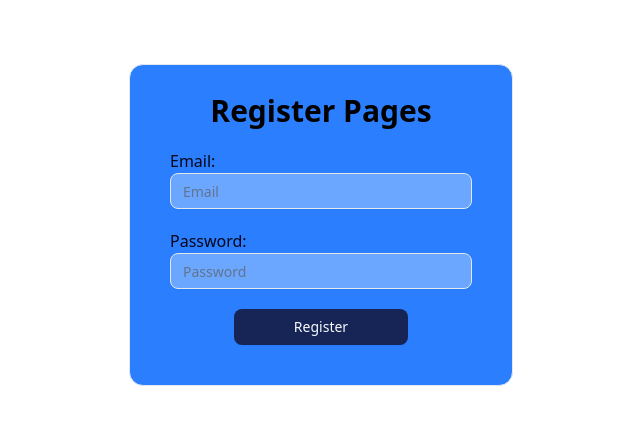
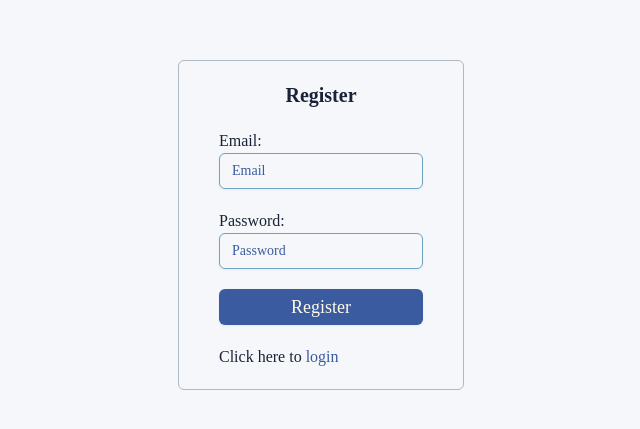
Before and after one commit to shofiyatunnisa9/Cepat-Invoice, a React (Vite) app: page /register in a window 1280 px wide. Shown: the part 175-604 px from the top of the page, without its empty margins (319-959 px from the left). Built offline with nearby package versions, Linux system fonts and the light colour scheme.

Commit message:
update login register

```diff
--- a/src/components/ui/LayoutAuth.tsx
+++ b/src/components/ui/LayoutAuth.tsx
@@ -1,16 +1,20 @@
-import { useEffect } from "react"
+import { cn } from "@/lib/utils"
 import { Outlet, useNavigate } from "react-router-dom"
 
 const LayoutAuth = () =>{
   const token = localStorage.getItem('token')
   const navigate = useNavigate()
 
+  const style = cn("w-screen h-screen flex items-center justify-center")
+
   if(token){
       navigate('/')
   }
 
   return (
-    <Outlet/>
+    <div className={style}>
+      <Outlet/>
+    </div>
   )
 }
 export default LayoutAuth
--- a/src/features/auth/Login.tsx
+++ /dev/null
@@ -1,5 +0,0 @@
-function Login() {
-  return <div></div>;
-}
-
-export default Login;
--- /dev/null
+++ b/src/features/auth/login/Login.tsx
@@ -0,0 +1,65 @@
+import { Button } from "@/components/ui/button";
+import { Input } from "@/components/ui/input";
+import { authSchema, type authSchemaDTO } from "@/lib/schemas/schemaRegister";
+import { zodResolver } from "@hookform/resolvers/zod";
+import { useForm } from "react-hook-form";
+import { Link } from "react-router-dom";
+
+function Login() {
+  const {
+    register,
+    handleSubmit,
+    formState: { errors }
+  } = useForm<authSchemaDTO>({
+    resolver: zodResolver(authSchema),
+    mode: "onChange"
+  })
+  const submit = (data: authSchemaDTO) => {
+    console.log(data)
+  }
+
+  return (
+    <form
+        className="flex flex-col border border-border px-10 py-5 rounded-md space-y-5"
+        onSubmit={handleSubmit(submit)}
+      >
+        <h1 className="text-center text-xl font-bold">Login</h1>
+          <div className="">
+            <label htmlFor="email" className="text-md">
+              Email:
+            </label>
+            <Input
+              className=""
+              placeholder="Email"
+              type="email "
+              id="email"
+              {...register("email")}
+            />
+            {errors.email && <p className="">{errors.email.message}</p>}
+          </div>
+          <div className="">
+            <label htmlFor="password" className="text-md">
+              Password:
+            </label>
+            <Input
+              className=""
+              type="password"
+              id="password"
+              placeholder="Password"
+              {...register("password")}
+            />
+            {errors.password && <p className="">{errors.password.message}</p>}
+          </div>
+          <Button className="text-lg cursor-pointer" type="submit">
+            Login
+          </Button>
+          <div>
+            <p>Click here to <Link to={"/register"} className="text-primary">Register</Link></p>
+          </div>
+
+      </form>
+
+  );
+}
+
+export default Login;
--- a/src/features/auth/Register.tsx
+++ b/src/features/auth/register/Register.tsx
@@ -3,6 +3,7 @@ import { Input } from "@/components/ui/input";
 import { authSchema, type authSchemaDTO } from "@/lib/schemas/schemaRegister";
 import { useForm } from "react-hook-form";
 import { zodResolver } from "@hookform/resolvers/zod";
+import { Link } from "react-router-dom";
 function Register() {
   const {
     register,
@@ -17,45 +18,45 @@ function Register() {
     console.log(data);
   };
   return (
-    <div className="w-screen h-screen">
       <form
-        className="flex justify-center items-center h-full  text-center "
+        className="flex flex-col border border-border px-10 py-5 rounded-md space-y-5"
         onSubmit={handleSubmit(submit)}
       >
-        <div className="bg-blue-500 p-10 pt-2 rounded-xl border w-sm">
-          <h1 className="text-black font-bold my-5 text-3xl">Register Pages</h1>
-          <div className="my-2 text-left">
-            <label htmlFor="email" className="w-">
+        <h1 className="text-center text-xl font-bold">Register</h1>
+          <div className="">
+            <label htmlFor="email" className="text-md">
               Email:
             </label>
             <Input
-              className="text-black border bg-white/30"
+              className=""
               placeholder="Email"
               type="email "
               id="email"
               {...register("email")}
             />
-            {errors.email && <p>{errors.email.message}</p>}
+            {errors.email && <p className="">{errors.email.message}</p>}
           </div>
-          <div className="my-5 text-left">
-            <label htmlFor="password" className="">
+          <div className="">
+            <label htmlFor="password" className="text-md">
               Password:
             </label>
             <Input
-              className="text-black border bg-white/30"
+              className=""
               type="password"
               id="password"
               placeholder="Password"
               {...register("password")}
             />
-            {errors.password && <p>{errors.password.message}</p>}
+            {errors.password && <p className="">{errors.password.message}</p>}
           </div>
-          <Button className="bg-blue-950 cursor-pointer px-15" type="submit">
+          <Button className="text-lg cursor-pointer" type="submit">
             Register
           </Button>
-        </div>
+          <div>
+            <p>Click here to <Link to={"/login"} className="text-primary">login</Link></p>
+          </div>
+
       </form>
-    </div>
   );
 }
 
--- a/src/features/auth/register/form.tsx
+++ /dev/null
@@ -1,18 +0,0 @@
-import { Button } from "@/components/ui/button"
-import { Input } from "@/components/ui/input"
-import { useForm } from "react-hook-form"
-import { Form } from "react-router-dom"
-import { z } from "zod"
-
-const RegisterForm = () => {
-  const form = useForm()
-  return(
-    <Form>
-
-      <Input placeholder="email"/>
-      <Input placeholder="password"/>
-      <Button>Register</Button>
-    </Form>
-  )
-}
-const registerSchema = z.object({})
--- a/src/lib/schemas/schemaRegister.ts
+++ b/src/lib/schemas/schemaRegister.ts
@@ -1,7 +1,7 @@
 import z from "zod";
 
 export const authSchema = z.object({
-  email: z.string().min(1, { message: "email required" }),
+  email: z.string().email().min(1, { message: "email required" }),
   password: z.string().min(1, { message: "password required" }),
 });
 
--- a/src/pages/register-form.tsx
+++ b/src/pages/register-form.tsx
@@ -1,11 +1,8 @@
-import Register from "@/features/auth/Register";
-import React from "react";
+import Register from "@/features/auth/register/Register";
 
 function registerForm() {
   return (
-    <div>
       <Register />
-    </div>
   );
 }
 
--- a/src/routes/router.ts
+++ b/src/routes/router.ts
@@ -1,6 +1,7 @@
 import LayoutAuth from "@/components/ui/LayoutAuth";
 import LayoutDashboard from "@/components/ui/LayoutDashboard";
 import DashboardPage from "@/pages/dashboard";
+import loginForm from "@/pages/login-form";
 import registerForm from "@/pages/register-form";
 import { createBrowserRouter } from "react-router-dom";
 
@@ -16,7 +17,7 @@ export const router = createBrowserRouter([
   {
     Component: LayoutAuth,
     children:[
-      {path:'/login'},
+      {path:'/login', Component: loginForm},
       {path:'/register', Component: registerForm}
     ]
   }
--- a/src/styles/globals.css
+++ b/src/styles/globals.css
@@ -39,75 +39,197 @@
   --color-sidebar-accent-foreground: var(--sidebar-accent-foreground);
   --color-sidebar-border: var(--sidebar-border);
   --color-sidebar-ring: var(--sidebar-ring);
+  --font-sans: Libre Baskerville, serif;
+  --font-mono: ui-monospace, SFMono-Regular, Menlo, Monaco, Consolas, "Liberation Mono", "Courier New", monospace;
+  --font-serif: ui-serif, Georgia, Cambria, "Times New Roman", Times, serif;
+  --radius: 0.5rem;
+  --tracking-tighter: calc(var(--tracking-normal) - 0.05em);
+  --tracking-tight: calc(var(--tracking-normal) - 0.025em);
+  --tracking-wide: calc(var(--tracking-normal) + 0.025em);
+  --tracking-wider: calc(var(--tracking-normal) + 0.05em);
+  --tracking-widest: calc(var(--tracking-normal) + 0.1em);
+  --tracking-normal: var(--tracking-normal);
+  --shadow-2xl: var(--shadow-2xl);
+  --shadow-xl: var(--shadow-xl);
+  --shadow-lg: var(--shadow-lg);
+  --shadow-md: var(--shadow-md);
+  --shadow: var(--shadow);
+  --shadow-sm: var(--shadow-sm);
+  --shadow-xs: var(--shadow-xs);
+  --shadow-2xs: var(--shadow-2xs);
+  --spacing: var(--spacing);
+  --letter-spacing: var(--letter-spacing);
+  --shadow-offset-y: var(--shadow-offset-y);
+  --shadow-offset-x: var(--shadow-offset-x);
+  --shadow-spread: var(--shadow-spread);
+  --shadow-blur: var(--shadow-blur);
+  --shadow-opacity: var(--shadow-opacity);
+  --color-shadow-color: var(--shadow-color);
+  --color-destructive-foreground: var(--destructive-foreground);
 }
 
 :root {
-  --radius: 0.625rem;
-  --background: oklch(1 0 0);
-  --foreground: oklch(0.129 0.042 264.695);
-  --card: oklch(1 0 0);
-  --card-foreground: oklch(0.129 0.042 264.695);
-  --popover: oklch(1 0 0);
-  --popover-foreground: oklch(0.129 0.042 264.695);
-  --primary: oklch(0.208 0.042 265.755);
-  --primary-foreground: oklch(0.984 0.003 247.858);
-  --secondary: oklch(0.968 0.007 247.896);
-  --secondary-foreground: oklch(0.208 0.042 265.755);
-  --muted: oklch(0.968 0.007 247.896);
-  --muted-foreground: oklch(0.554 0.046 257.417);
-  --accent: oklch(0.968 0.007 247.896);
-  --accent-foreground: oklch(0.208 0.042 265.755);
-  --destructive: oklch(0.577 0.245 27.325);
-  --border: oklch(0.929 0.013 255.508);
-  --input: oklch(0.929 0.013 255.508);
-  --ring: oklch(0.704 0.04 256.788);
-  --chart-1: oklch(0.646 0.222 41.116);
-  --chart-2: oklch(0.6 0.118 184.704);
-  --chart-3: oklch(0.398 0.07 227.392);
-  --chart-4: oklch(0.828 0.189 84.429);
-  --chart-5: oklch(0.769 0.188 70.08);
-  --sidebar: oklch(0.984 0.003 247.858);
-  --sidebar-foreground: oklch(0.129 0.042 264.695);
-  --sidebar-primary: oklch(0.208 0.042 265.755);
-  --sidebar-primary-foreground: oklch(0.984 0.003 247.858);
-  --sidebar-accent: oklch(0.968 0.007 247.896);
-  --sidebar-accent-foreground: oklch(0.208 0.042 265.755);
-  --sidebar-border: oklch(0.929 0.013 255.508);
-  --sidebar-ring: oklch(0.704 0.04 256.788);
+  --background: oklch(0.9755 0.0045 258.3245);
+  --foreground: oklch(0.2558 0.0433 268.0662);
+  --card: oklch(0.9341 0.0132 251.5628);
+  --card-foreground: oklch(0.2558 0.0433 268.0662);
+  --popover: oklch(0.9856 0.0278 98.0540);
+  --popover-foreground: oklch(0.2558 0.0433 268.0662);
+  --primary: oklch(0.4815 0.1178 263.3758);
+  --primary-foreground: oklch(0.9856 0.0278 98.0540);
+  --secondary: oklch(0.8567 0.1164 81.0092);
+  --secondary-foreground: oklch(0.2558 0.0433 268.0662);
+  --muted: oklch(0.9202 0.0080 106.5563);
+  --muted-foreground: oklch(0.4815 0.1178 263.3758);
+  --accent: oklch(0.6896 0.0714 234.0387);
+  --accent-foreground: oklch(0.9856 0.0278 98.0540);
+  --destructive: oklch(0.2611 0.0376 322.5267);
+  --destructive-foreground: oklch(0.9856 0.0278 98.0540);
+  --border: oklch(0.7791 0.0156 251.1926);
+  --input: oklch(0.6896 0.0714 234.0387);
+  --ring: oklch(0.8567 0.1164 81.0092);
+  --chart-1: oklch(0.4815 0.1178 263.3758);
+  --chart-2: oklch(0.8567 0.1164 81.0092);
+  --chart-3: oklch(0.6896 0.0714 234.0387);
+  --chart-4: oklch(0.7791 0.0156 251.1926);
+  --chart-5: oklch(0.2611 0.0376 322.5267);
+  --sidebar: oklch(0.9341 0.0132 251.5628);
+  --sidebar-foreground: oklch(0.2558 0.0433 268.0662);
+  --sidebar-primary: oklch(0.4815 0.1178 263.3758);
+  --sidebar-primary-foreground: oklch(0.9856 0.0278 98.0540);
+  --sidebar-accent: oklch(0.8567 0.1164 81.0092);
+  --sidebar-accent-foreground: oklch(0.2558 0.0433 268.0662);
+  --sidebar-border: oklch(0.7791 0.0156 251.1926);
+  --sidebar-ring: oklch(0.8567 0.1164 81.0092);
+  --font-sans: Libre Baskerville, serif;
+  --font-serif: ui-serif, Georgia, Cambria, "Times New Roman", Times, serif;
+  --font-mono: ui-monospace, SFMono-Regular, Menlo, Monaco, Consolas, "Liberation Mono", "Courier New", monospace;
+  --radius: 0.5rem;
+  --shadow-2xs: 0 1px 3px 0px hsl(0 0% 0% / 0.05);
+  --shadow-xs: 0 1px 3px 0px hsl(0 0% 0% / 0.05);
+  --shadow-sm: 0 1px 3px 0px hsl(0 0% 0% / 0.10), 0 1px 2px -1px hsl(0 0% 0% / 0.10);
+  --shadow: 0 1px 3px 0px hsl(0 0% 0% / 0.10), 0 1px 2px -1px hsl(0 0% 0% / 0.10);
+  --shadow-md: 0 1px 3px 0px hsl(0 0% 0% / 0.10), 0 2px 4px -1px hsl(0 0% 0% / 0.10);
+  --shadow-lg: 0 1px 3px 0px hsl(0 0% 0% / 0.10), 0 4px 6px -1px hsl(0 0% 0% / 0.10);
+  --shadow-xl: 0 1px 3px 0px hsl(0 0% 0% / 0.10), 0 8px 10px -1px hsl(0 0% 0% / 0.10);
+  --shadow-2xl: 0 1px 3px 0px hsl(0 0% 0% / 0.25);
+  --shadow-color: hsl(0 0% 0%);
+  --shadow-opacity: 0.1;
+  --shadow-blur: 3px;
+  --shadow-spread: 0px;
+  --shadow-offset-x: 0;
+  --shadow-offset-y: 1px;
+  --letter-spacing: 0em;
+  --spacing: 0.25rem;
+  --tracking-normal: 0em;
 }
 
 .dark {
-  --background: oklch(0.129 0.042 264.695);
-  --foreground: oklch(0.984 0.003 247.858);
-  --card: oklch(0.208 0.042 265.755);
-  --card-foreground: oklch(0.984 0.003 247.858);
-  --popover: oklch(0.208 0.042 265.755);
-  --popover-foreground: oklch(0.984 0.003 247.858);
-  --primary: oklch(0.929 0.013 255.508);
-  --primary-foreground: oklch(0.208 0.042 265.755);
-  --secondary: oklch(0.279 0.041 260.031);
-  --secondary-foreground: oklch(0.984 0.003 247.858);
-  --muted: oklch(0.279 0.041 260.031);
-  --muted-foreground: oklch(0.704 0.04 256.788);
-  --accent: oklch(0.279 0.041 260.031);
-  --accent-foreground: oklch(0.984 0.003 247.858);
-  --destructive: oklch(0.704 0.191 22.216);
-  --border: oklch(1 0 0 / 10%);
-  --input: oklch(1 0 0 / 15%);
-  --ring: oklch(0.551 0.027 264.364);
-  --chart-1: oklch(0.488 0.243 264.376);
-  --chart-2: oklch(0.696 0.17 162.48);
-  --chart-3: oklch(0.769 0.188 70.08);
-  --chart-4: oklch(0.627 0.265 303.9);
-  --chart-5: oklch(0.645 0.246 16.439);
-  --sidebar: oklch(0.208 0.042 265.755);
-  --sidebar-foreground: oklch(0.984 0.003 247.858);
-  --sidebar-primary: oklch(0.488 0.243 264.376);
-  --sidebar-primary-foreground: oklch(0.984 0.003 247.858);
-  --sidebar-accent: oklch(0.279 0.041 260.031);
-  --sidebar-accent-foreground: oklch(0.984 0.003 247.858);
-  --sidebar-border: oklch(1 0 0 / 10%);
-  --sidebar-ring: oklch(0.551 0.027 264.364);
+  --background: oklch(0.2204 0.0198 275.8439);
+  --foreground: oklch(0.9366 0.0129 266.6974);
+  --card: oklch(0.2703 0.0407 281.3036);
+  --card-foreground: oklch(0.9366 0.0129 266.6974);
+  --popover: oklch(0.2703 0.0407 281.3036);
+  --popover-foreground: oklch(0.9097 0.1440 95.1120);
+  --primary: oklch(0.4815 0.1178 263.3758);
+  --primary-foreground: oklch(0.9097 0.1440 95.1120);
+  --secondary: oklch(0.9097 0.1440 95.1120);
+  --secondary-foreground: oklch(0.2703 0.0407 281.3036);
+  --muted: oklch(0.2703 0.0407 281.3036);
+  --muted-foreground: oklch(0.6243 0.0412 262.0375);
+  --accent: oklch(0.8469 0.0524 264.7751);
+  --accent-foreground: oklch(0.2204 0.0198 275.8439);
+  --destructive: oklch(0.5280 0.1200 357.1130);
+  --destructive-foreground: oklch(0.9097 0.1440 95.1120);
+  --border: oklch(0.3072 0.0287 281.7681);
+  --input: oklch(0.4815 0.1178 263.3758);
+  --ring: oklch(0.9097 0.1440 95.1120);
+  --chart-1: oklch(0.4815 0.1178 263.3758);
+  --chart-2: oklch(0.9097 0.1440 95.1120);
+  --chart-3: oklch(0.6896 0.0714 234.0387);
+  --chart-4: oklch(0.6243 0.0412 262.0375);
+  --chart-5: oklch(0.5280 0.1200 357.1130);
+  --sidebar: oklch(0.2703 0.0407 281.3036);
+  --sidebar-foreground: oklch(0.9366 0.0129 266.6974);
+  --sidebar-primary: oklch(0.4815 0.1178 263.3758);
+  --sidebar-primary-foreground: oklch(0.9097 0.1440 95.1120);
+  --sidebar-accent: oklch(0.9097 0.1440 95.1120);
+  --sidebar-accent-foreground: oklch(0.2703 0.0407 281.3036);
+  --sidebar-border: oklch(0.3072 0.0287 281.7681);
+  --sidebar-ring: oklch(0.9097 0.1440 95.1120);
+  --font-sans: Libre Baskerville, serif;
+  --font-serif: ui-serif, Georgia, Cambria, "Times New Roman", Times, serif;
+  --font-mono: ui-monospace, SFMono-Regular, Menlo, Monaco, Consolas, "Liberation Mono", "Courier New", monospace;
+  --radius: 0.5rem;
+  --shadow-2xs: 0 1px 3px 0px hsl(0 0% 0% / 0.05);
+  --shadow-xs: 0 1px 3px 0px hsl(0 0% 0% / 0.05);
+  --shadow-sm: 0 1px 3px 0px hsl(0 0% 0% / 0.10), 0 1px 2px -1px hsl(0 0% 0% / 0.10);
+  --shadow: 0 1px 3px 0px hsl(0 0% 0% / 0.10), 0 1px 2px -1px hsl(0 0% 0% / 0.10);
+  --shadow-md: 0 1px 3px 0px hsl(0 0% 0% / 0.10), 0 2px 4px -1px hsl(0 0% 0% / 0.10);
+  --shadow-lg: 0 1px 3px 0px hsl(0 0% 0% / 0.10), 0 4px 6px -1px hsl(0 0% 0% / 0.10);
+  --shadow-xl: 0 1px 3px 0px hsl(0 0% 0% / 0.10), 0 8px 10px -1px hsl(0 0% 0% / 0.10);
+  --shadow-2xl: 0 1px 3px 0px hsl(0 0% 0% / 0.25);
+  --shadow-color: hsl(0 0% 0%);
+  --shadow-opacity: 0.1;
+  --shadow-blur: 3px;
+  --shadow-spread: 0px;
+  --shadow-offset-x: 0;
+  --shadow-offset-y: 1px;
+  --letter-spacing: 0em;
+  --spacing: 0.25rem;
+}
+
+@theme inline {
+  --color-background: var(--background);
+  --color-foreground: var(--foreground);
+  --color-card: var(--card);
+  --color-card-foreground: var(--card-foreground);
+  --color-popover: var(--popover);
+  --color-popover-foreground: var(--popover-foreground);
+  --color-primary: var(--primary);
+  --color-primary-foreground: var(--primary-foreground);
+  --color-secondary: var(--secondary);
+  --color-secondary-foreground: var(--secondary-foreground);
+  --color-muted: var(--muted);
+  --color-muted-foreground: var(--muted-foreground);
+  --color-accent: var(--accent);
+  --color-accent-foreground: var(--accent-foreground);
+  --color-destructive: var(--destructive);
+  --color-destructive-foreground: var(--destructive-foreground);
+  --color-border: var(--border);
+  --color-input: var(--input);
+  --color-ring: var(--ring);
+  --color-chart-1: var(--chart-1);
+  --color-chart-2: var(--chart-2);
+  --color-chart-3: var(--chart-3);
+  --color-chart-4: var(--chart-4);
+  --color-chart-5: var(--chart-5);
+  --color-sidebar: var(--sidebar);
+  --color-sidebar-foreground: var(--sidebar-foreground);
+  --color-sidebar-primary: var(--sidebar-primary);
+  --color-sidebar-primary-foreground: var(--sidebar-primary-foreground);
+  --color-sidebar-accent: var(--sidebar-accent);
+  --color-sidebar-accent-foreground: var(--sidebar-accent-foreground);
+  --color-sidebar-border: var(--sidebar-border);
+  --color-sidebar-ring: var(--sidebar-ring);
+
+  --font-sans: var(--font-sans);
+  --font-mono: var(--font-mono);
+  --font-serif: var(--font-serif);
+
+  --radius-sm: calc(var(--radius) - 4px);
+  --radius-md: calc(var(--radius) - 2px);
+  --radius-lg: var(--radius);
+  --radius-xl: calc(var(--radius) + 4px);
+
+  --shadow-2xs: var(--shadow-2xs);
+  --shadow-xs: var(--shadow-xs);
+  --shadow-sm: var(--shadow-sm);
+  --shadow: var(--shadow);
+  --shadow-md: var(--shadow-md);
+  --shadow-lg: var(--shadow-lg);
+  --shadow-xl: var(--shadow-xl);
+  --shadow-2xl: var(--shadow-2xl);
 }
 
 @layer base {
@@ -116,5 +238,6 @@
   }
   body {
     @apply bg-background text-foreground;
+    letter-spacing: var(--tracking-normal);
   }
 }
```
Also changed, not shown: src/pages/login-form.tsx (added, +10 -0 lines), src/pages/register.tsx (deleted).
